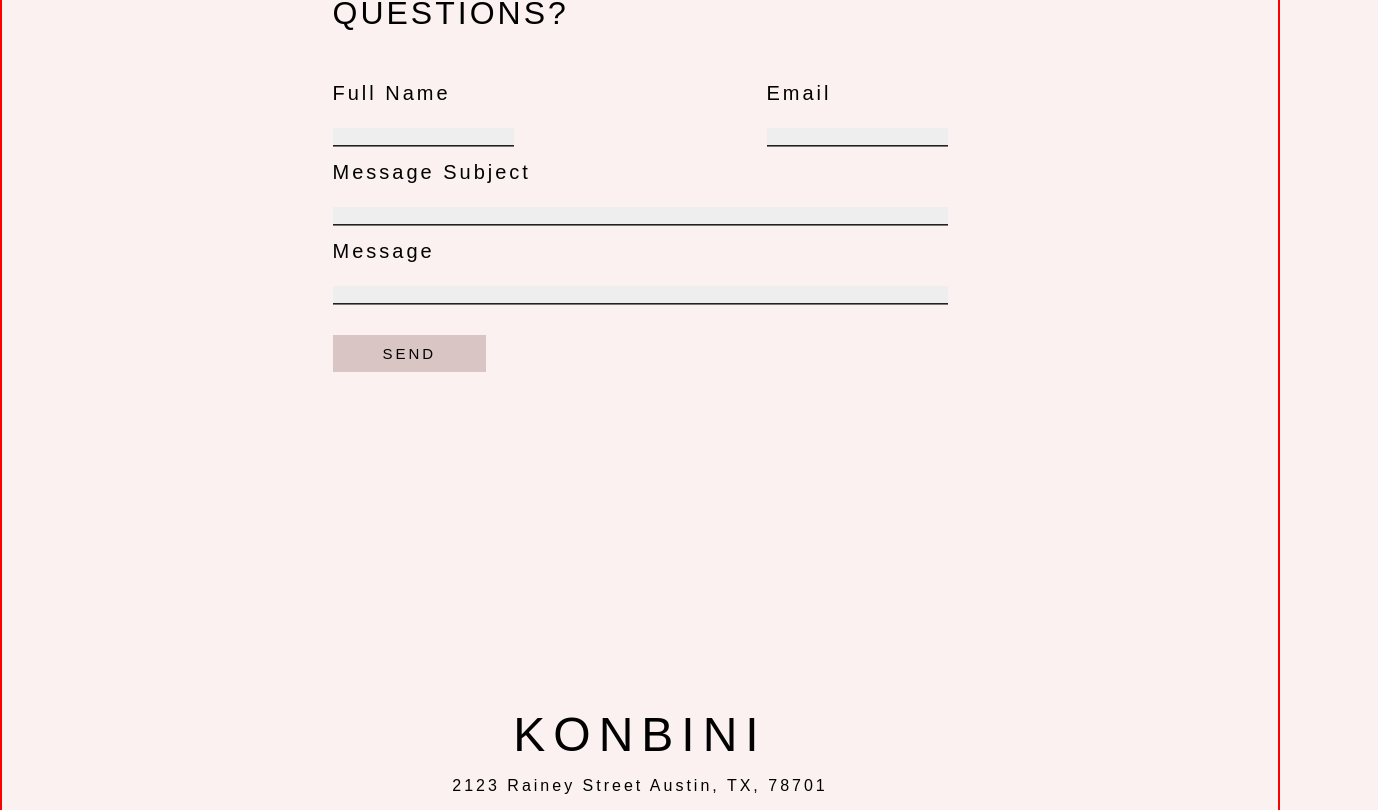
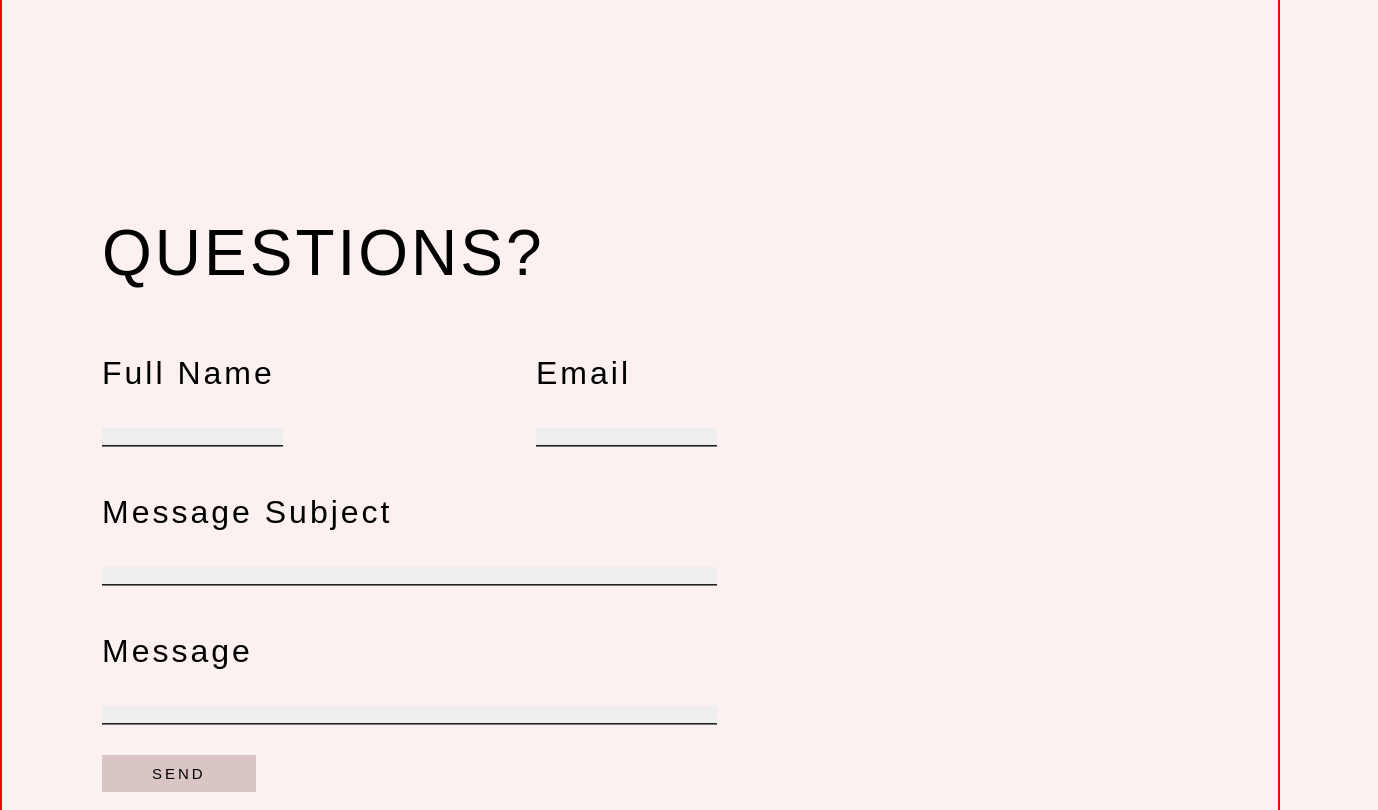
Before and after one commit to taerichard/konbini, a React (Create React App) app: page / in a window 1280 px wide. Shown: the part 2925-3735 px from the top of the page, 1378 px wide, since content can reach past the window. Built offline with nearby package versions, Linux system fonts and the light colour scheme; a web font is replaced by a local one.

Commit message:
aligned services cards

```diff
--- a/src/components/contact/formStyles.css
+++ b/src/components/contact/formStyles.css
@@ -75,13 +75,22 @@
 
 @media (min-width: 1100px) {
   .form-container {
-    /* margin: 10px 35px 60px 35px;
-    max-width: 615px;
-    margin-bottom: 15rem; */
-    margin: 5rem 1rem 20rem 2rem;
+    margin-top: 25rem;
     display: flex;
     flex-direction: column;
-    margin-left: auto;
-    margin-right: auto;
+    margin-left: 100px;
+  }
+
+  .form-container h1 {
+    font-size: 4rem;
+  }
+
+  label {
+    font-size: 2rem;
+    letter-spacing: 3px;
+    line-height: 30px;
+    font-weight: 500;
+    margin-top: 40px;
+    padding-bottom: 40px;
   }
 }
--- a/src/components/footer/footerStyles.css
+++ b/src/components/footer/footerStyles.css
@@ -33,3 +33,18 @@
 .footer-contact .footer-email {
   margin-left: auto;
 }
+
+@media (min-width: 1100px) {
+  .footer-container h1 {
+    text-transform: uppercase;
+    font-size: 4rem;
+
+    font-weight: 400;
+    letter-spacing: 8px;
+  }
+
+  .footer-container :not(h1, .footer-email-signature) {
+    font-size: 2rem;
+    font-weight: 300;
+  }
+}
--- a/src/components/services/servicesStyles.css
+++ b/src/components/services/servicesStyles.css
@@ -58,10 +58,7 @@
 
 @media (min-width: 1100px) {
   .services-container {
-    margin-top: 8rem;
-    /* display: flex;
-    flex-direction: column;
-    justify-content: center; */
+    width: 100%;
     margin-bottom: 10rem;
     margin-left: 100px;
     margin-right: 100px;
```
